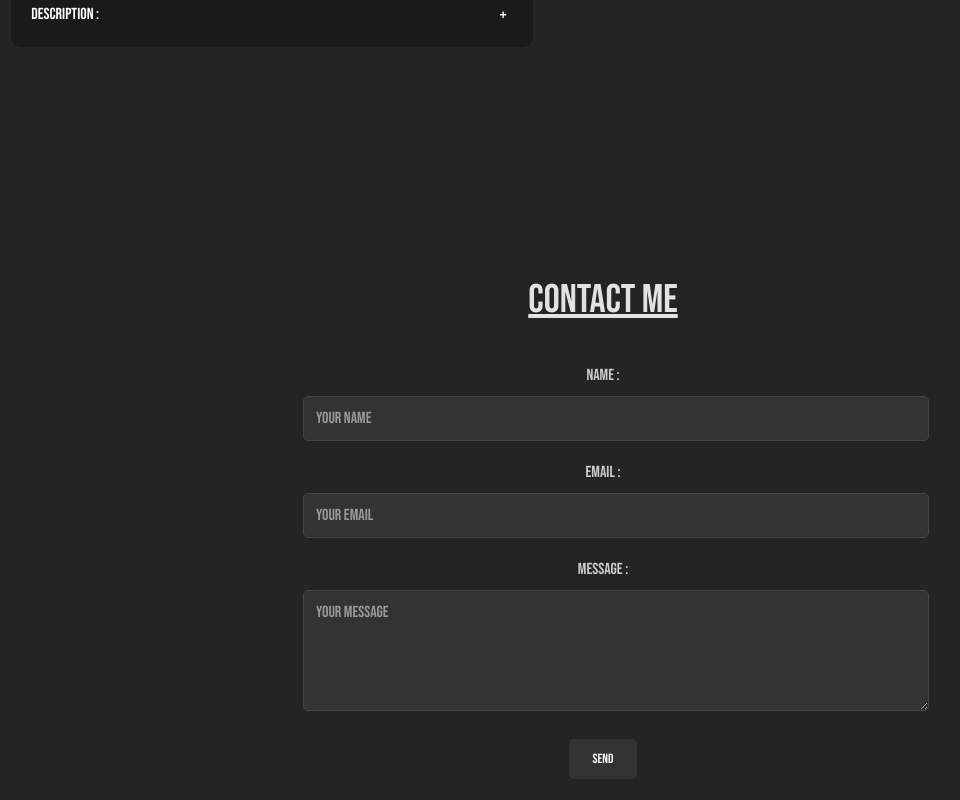
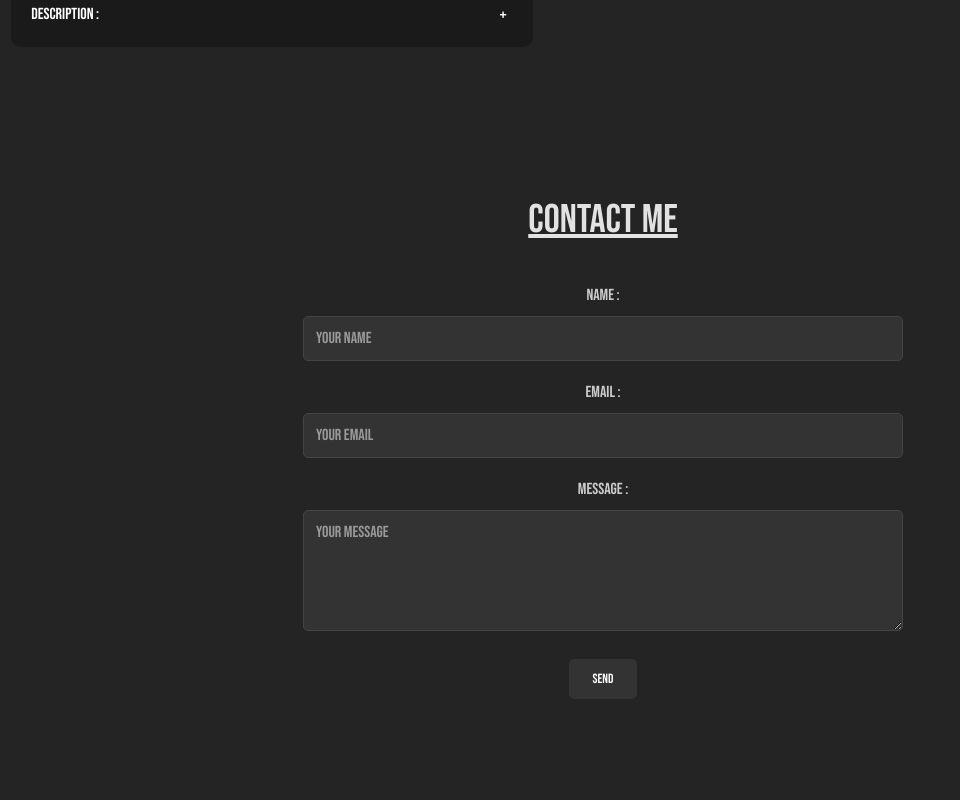
Before and after one commit to tophertaro/Portfolio, a React (Vite) app: page / in a window 1280 px wide. Shown: the part 2760-3560 px from the top of the page, without its empty margins (37-997 px from the left). Built offline with nearby package versions, Linux system fonts and the light colour scheme.

Commit message:
form contact fixed

```diff
--- a/src/App-mobile.css
+++ b/src/App-mobile.css
@@ -40,6 +40,12 @@
     margin-bottom: 10px;
   }
 
+
+  .skills-logo,
+  .tools-logo {
+    filter: grayscale(0%);
+  }
+
   .projects-grid {
     display: flex;
     flex-direction: column;
@@ -50,8 +56,11 @@
   }
 
   .contact-form-container {
-    width: 80%;
-    margin-top: 50px;
-    margin-bottom: 50px;
+    width: 70%;
+    padding: 20px;
   }
+
+  .contact-form {
+
 }
+}
--- a/src/App.css
+++ b/src/App.css
@@ -251,7 +251,7 @@ p {
   padding: 30px;
   width: 100%;
   max-width: 600px;
-  margin: 10rem auto ;
+  margin: 5rem auto ;
   text-align: center;
 }
 
@@ -279,6 +279,8 @@ p {
   border-radius: 5px;
   color: #fff;
   font-size: 16px;
+  box-sizing: border-box; /* Prend en compte le padding et la bordure dans la largeur totale */
+  margin: 0; /* Supprime les marges qui pourraient créer un débordement */
 }
 
 .contact-form input::placeholder,
```
